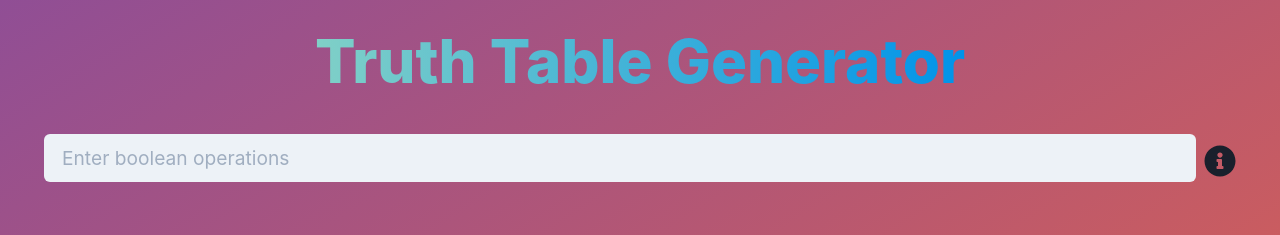
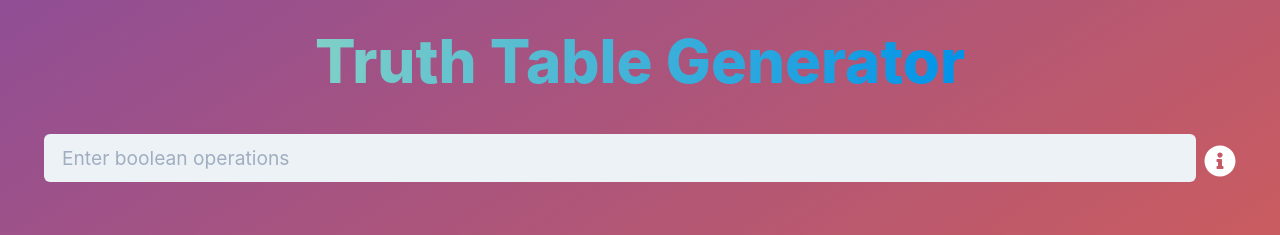
Before and after one commit to 20dcs/truth-table-generator, a React (Create React App) app: page / in a window 1280 px wide. Shown: the top 235 px of the page. Built offline with nearby package versions, Linux system fonts and the light colour scheme.

Commit message:
fix: icon color change

```diff
--- a/src/components/Home.jsx
+++ b/src/components/Home.jsx
@@ -169,7 +169,7 @@ function Home() {
           variant="unstyled"
           isRound
           onClick={onOpen}
-          icon={<FaInfoCircle size={32} />}
+          icon={<FaInfoCircle size={32} color="white" />}
         />
 
         <Modal
```
